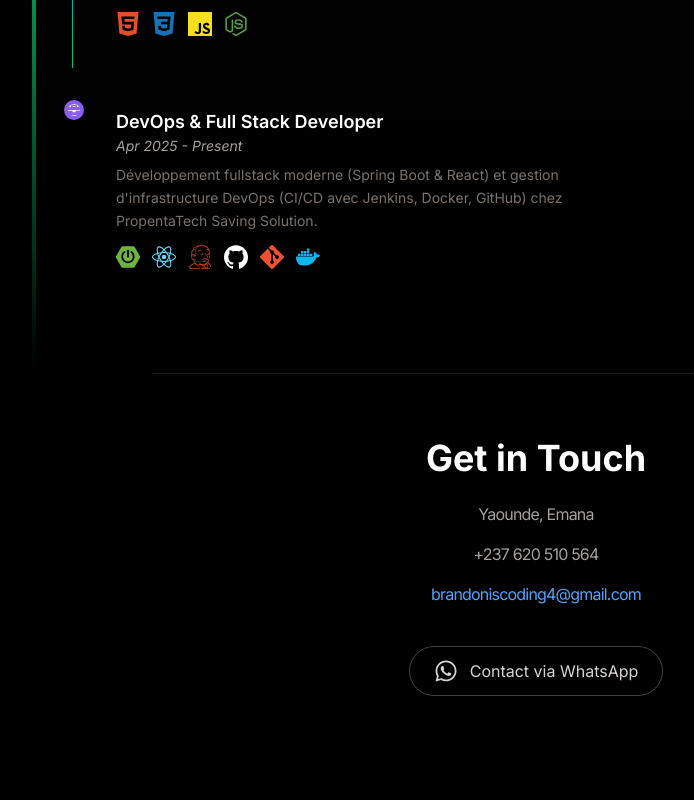
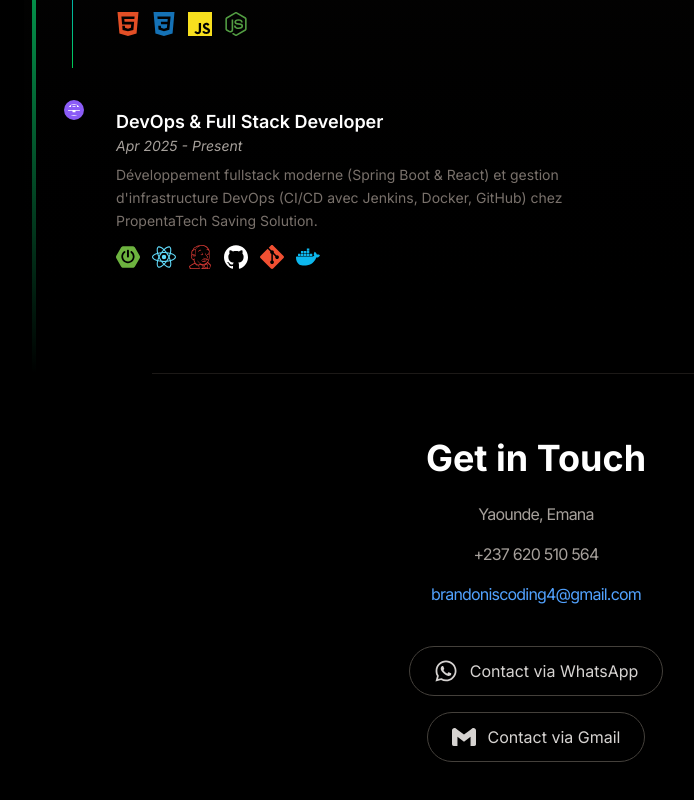
Before and after one commit to brandoniscoding-dev/porfolio, a React (Vite) app: page / in a window 1280 px wide. Shown: the part 3425-4225 px from the top of the page, without its empty margins (104-798 px from the left). Before the commit the page ends 4185 px from the top, so only its background shows below. Built offline with nearby package versions, Linux system fonts and the light colour scheme.

Commit message:
New Update

```diff
--- a/index.html
+++ b/index.html
@@ -2,7 +2,6 @@
 <html lang="en">
   <head>
     <meta charset="UTF-8" />
-    <link rel="icon" type="image/svg+xml" href="./" />
     <meta name="viewport" content="width=device-width, initial-scale=1.0" />
     <title>Brandon Kamga</title>
   </head>
--- a/src/components/Contact.jsx
+++ b/src/components/Contact.jsx
@@ -2,10 +2,14 @@
 import { CONTACT } from "../constants/contact";
 import { motion } from "framer-motion";
 import { FaWhatsapp } from "react-icons/fa";
+import { SiGmail } from "react-icons/si";
 
 const Contact = () => {
   return (
-    <section id="contact" className="border-t border-stone-900 py-16 px-6 max-w-3xl mx-auto text-center">
+    <section
+      id="contact"
+      className="border-t border-stone-900 py-16 px-6 max-w-3xl mx-auto text-center"
+    >
       {/* Titre principal */}
       <motion.h2
         className="text-4xl font-bold text-white mb-6"
@@ -49,9 +53,11 @@ const Contact = () => {
         </motion.a>
       </div>
 
-      {/* Bouton WhatsApp uniquement */}
+      {/* Boutons de contact */}
+      <div className="flex flex-col items-center space-y-4">
+        {/* Bouton WhatsApp */}
         <motion.a
-        href="https://wa.me/237620510564" // <-- Remplace ton lien WhatsApp ici
+          href="https://wa.me/237620510564"
           target="_blank"
           rel="noopener noreferrer"
           initial={{ opacity: 0, y: 30 }}
@@ -63,6 +69,22 @@ const Contact = () => {
           <FaWhatsapp className="text-2xl" />
           Contact via WhatsApp
         </motion.a>
+
+        {/* Bouton Gmail */}
+        <motion.a
+          href="mailto:brandoniscoding4@gmail.com"
+          target="_blank"
+          rel="noopener noreferrer"
+          initial={{ opacity: 0, y: 30 }}
+          whileInView={{ opacity: 1, y: 0 }}
+          transition={{ duration: 0.8, delay: 0.1 }}
+          viewport={{ once: true }}
+          className="inline-flex items-center gap-3 text-stone-300 border border-stone-700 px-6 py-3 rounded-full hover:bg-white hover:text-black transition-all"
+        >
+          <SiGmail className="text-2xl" />
+          Contact via Gmail
+        </motion.a>
+      </div>
     </section>
   );
 };
```
Lines whose indentation alone changed are shown as unchanged.
